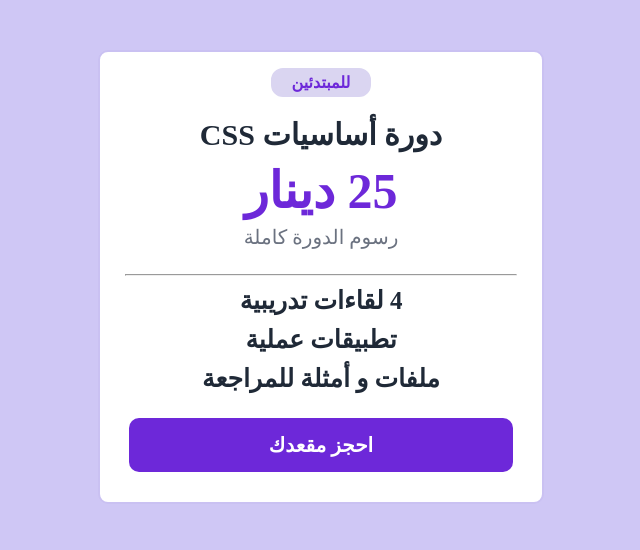
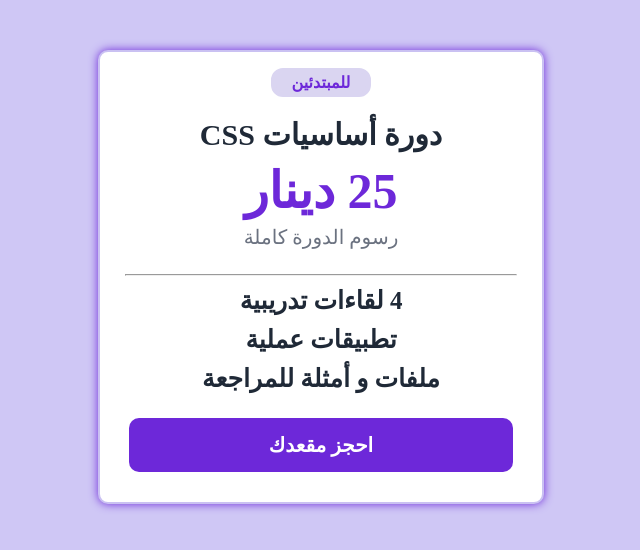
Before and after one commit to hayakhallad/html-git-practice, a plain HTML site: page session7/s7-assignment2/index.html in a window 1280 px wide. Shown: the whole page, without its empty margins (319-959 px from the left). Drawn offline with Linux system fonts and the light colour scheme.

Commit message:
add shadow

```diff
--- a/session7/s7-assignment2/style.css
+++ b/session7/s7-assignment2/style.css
@@ -11,6 +11,7 @@ body{
     margin-top: 50px;
 background-color: #ffffff;
 text-align: center;
+ box-shadow: 0px 0px 10px #6D28D9;
 }
 .head{
       width: 90px;
```
Also changed, not shown: session7/s7-assignment2/screenshot.png.
